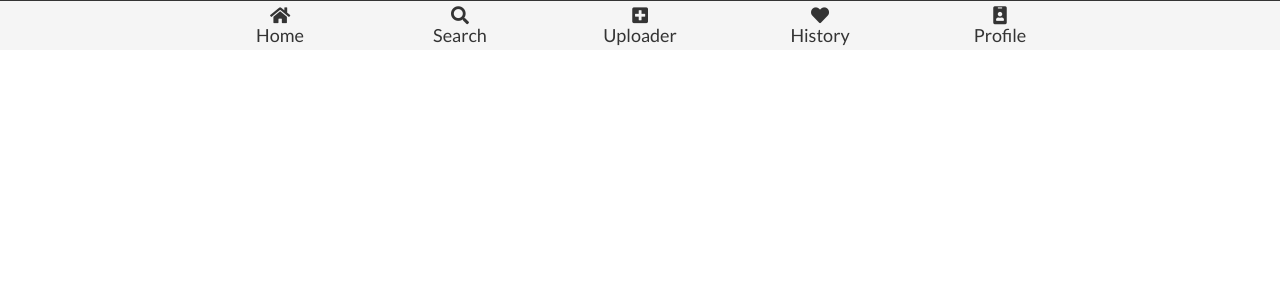
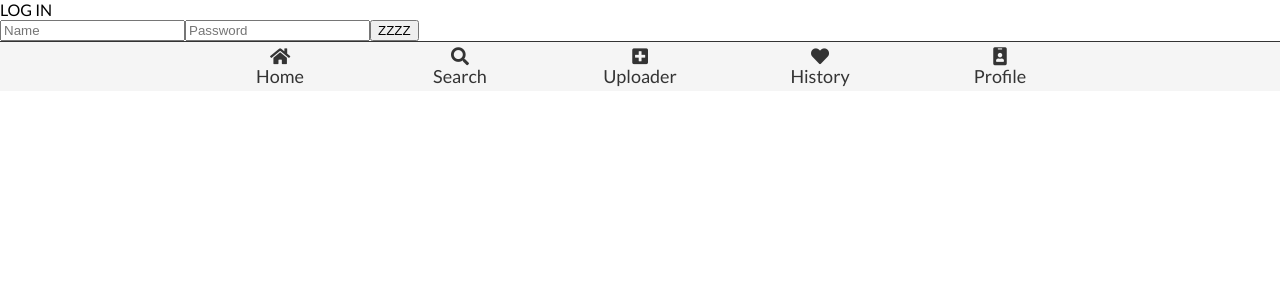
Before and after one commit to depytat88/sto-gramm, an Angular app: page /auth in a window 1280 px wide. Before the commit this address led to /. Shown: the top 300 px of the page. Built offline with nearby package versions, Linux system fonts and the light colour scheme.

Commit message:
N-13 first step for auth

```diff
--- a/src/app/app.module.ts
+++ b/src/app/app.module.ts
@@ -10,11 +10,13 @@ import {SearchModule} from "./modules/search/search.module";
 import {UploaderModule} from "./modules/uploader/uploader.module";
 import {NavigateMenuModule} from "./components/navigate-menu/navigate-menu.module";
 import {FooterModule} from "./components/layout/footer/footer.module";
+import {AuthenticateModule} from "./modules/authenticate/authenticate.module";
 
 @NgModule({
   imports: [
     BrowserModule,
     AppRoutingModule,
+    AuthenticateModule,
     HomeModule,
     HistoryModule,
     ProfileModule,
@@ -26,7 +28,6 @@ import {FooterModule} from "./components/layout/footer/footer.module";
   declarations: [
     AppComponent,
   ],
-  providers: [],
   bootstrap: [AppComponent]
 })
 export class AppModule {
--- /dev/null
+++ b/src/app/modules/authenticate/authenticate.component.html
@@ -0,0 +1,17 @@
+LOG IN
+
+<form novalidate #form="ngForm" (ngSubmit)="authenticate(form)">
+  <input  type="name"
+          name="username"
+         [(ngModel)]="username"
+          required
+          placeholder="Name"/>
+
+  <input  type="password"
+          name="password"
+          [(ngModel)]="password"
+          required
+          placeholder="Password"/>
+
+  <button type="submit">ZZZZ</button>
+</form>
--- /dev/null
+++ b/src/app/modules/authenticate/authenticate.component.ts
@@ -0,0 +1,31 @@
+import {ChangeDetectionStrategy, Component} from '@angular/core';
+import {Router} from "@angular/router";
+import {NgForm} from "@angular/forms";
+
+@Component({
+  selector: 'app-navigate-item',
+  templateUrl: './authenticate.component.html',
+  styleUrls: ['./authenticate.component.sass'],
+  changeDetection: ChangeDetectionStrategy.OnPush,
+})
+export class AuthenticateComponent {
+  public username: string;
+  public password: string;
+  public errorMessage: string;
+
+  private usernameRight: string = 'xxx';
+  private passwordRight: string = 'xxx';
+
+  constructor(private router: Router) {
+  }
+
+  authenticate(form: NgForm) {
+    if (form.valid
+      && form.controls['username'].value === this.usernameRight
+      && form.controls['password'].value === this.passwordRight) {
+      this.router.navigateByUrl("");
+    } else {
+      this.errorMessage = "Form Data Invalid";
+    }
+  }
+}
--- a/src/app/modules/home/home.component.ts
+++ b/src/app/modules/home/home.component.ts
@@ -20,7 +20,6 @@ export class HomeComponent implements OnInit {
     this.httpService.getJSON(JsonFilesUrlsConstants.POSTS).subscribe(
       data => {
         this.postsList = data as PostModel[];
-        console.log(this.postsList);
         this.cdr.detectChanges();
       }
     );
--- a/src/app/modules/home/post-card/post-card.component.ts
+++ b/src/app/modules/home/post-card/post-card.component.ts
@@ -15,6 +15,5 @@ export class PostCardComponent implements OnInit {
   }
 
   ngOnInit() {
-    console.log(this.post);
   }
 }
```
Also changed, not shown: src/app/app-routing.module.ts (+16 -13 lines), src/app/modules/authenticate/authenticate.module.ts (added, +13 -0 lines), src/app/modules/authenticate/authenticate.component.sass (added), 1 other file (tests, documents, lock files or other folders).
